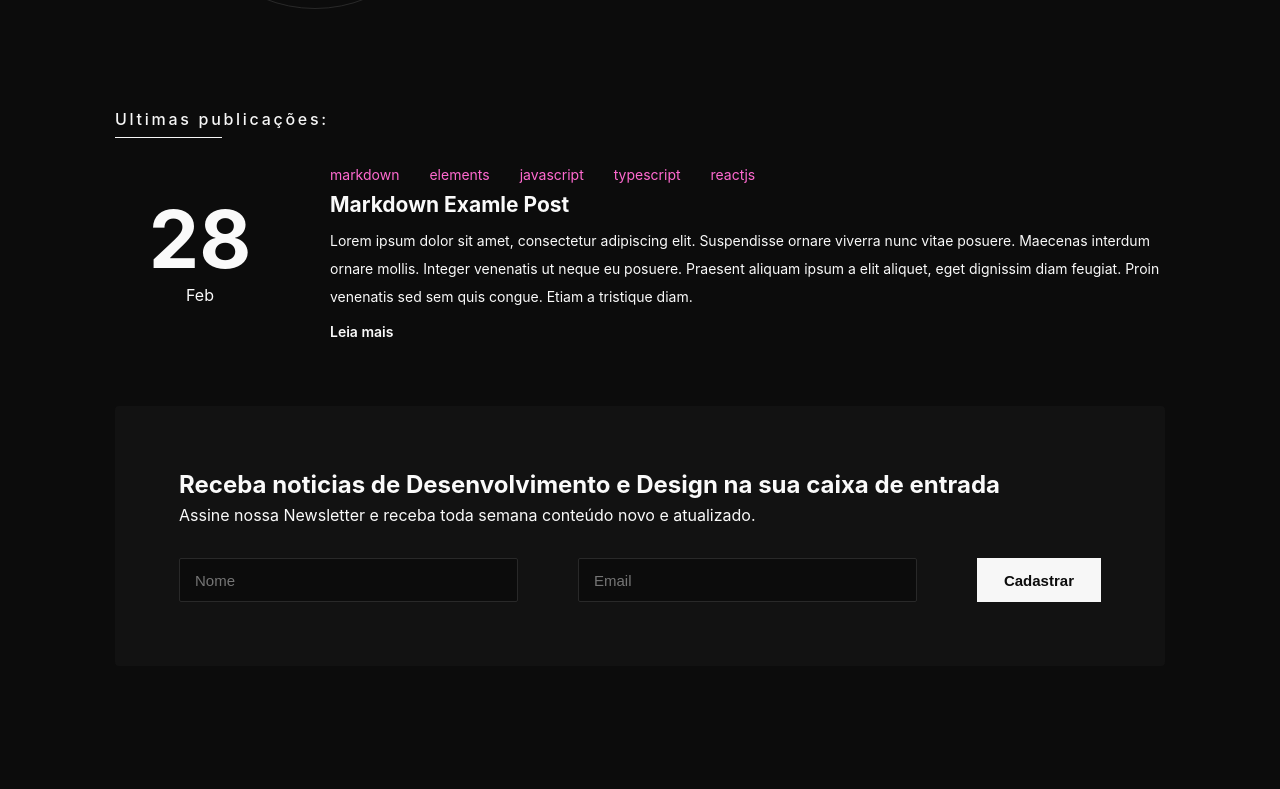
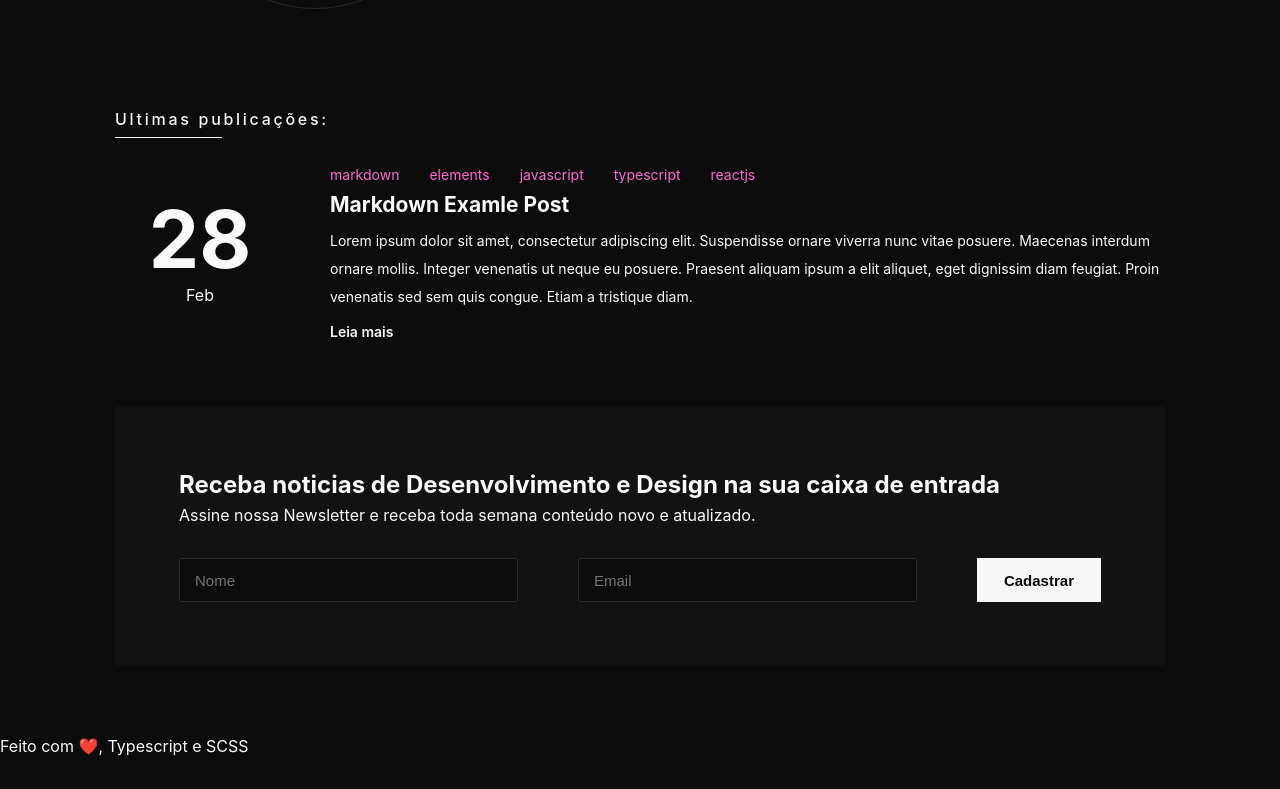
Before and after one commit to Rychillie/old-Rychillie.net, a Next.js app: page / in a window 1280 px wide. Shown: the part 457-1246 px from the top of the page. Before the commit the page ends 1187 px from the top, so only its background shows below. Built offline with nearby package versions, Linux system fonts and the light colour scheme.

Commit message:
Creating Footer

```diff
--- /dev/null
+++ b/src/components/footer/footer.tsx
@@ -0,0 +1,12 @@
+import Link from "next/link";
+import styles from "../../styles/components/Footer/Footer.module.scss";
+
+const Footer = (): JSX.Element => {
+  return (
+    <footer>
+      <p>Feito com ❤️, Typescript e SCSS</p>
+    </footer>
+  );
+};
+
+export default Footer;
--- a/src/layouts/PageLayout.tsx
+++ b/src/layouts/PageLayout.tsx
@@ -4,6 +4,7 @@ import styles from "../styles/layouts/Page.module.scss";
 
 import NavBar from "../components/navbar";
 import NewsLetter from "../components/NewsletterForm";
+import Footer from "../components/footer/footer";
 
 interface PageLayoutProps {
   title: string;
@@ -55,6 +56,8 @@ export default function PageLayout(props: PageLayoutProps) {
         </main>
 
         <NewsLetter />
+
+        <Footer />
       </>
     </>
   );
--- a/src/layouts/PostLayout.tsx
+++ b/src/layouts/PostLayout.tsx
@@ -7,6 +7,7 @@ import NavBar from "../components/navbar";
 import TagsList from "../components/post/tagsList";
 import NewsLetter from "../components/NewsletterForm";
 import Share from "../components/share";
+import Footer from "../components/footer/footer";
 
 interface PostLayoutProps {
   title: string;
@@ -91,6 +92,8 @@ export default function PostLayout(props: PostLayoutProps) {
         </main>
 
         <NewsLetter />
+
+        <Footer />
       </>
     </>
   );
--- a/src/pages/index.tsx
+++ b/src/pages/index.tsx
@@ -10,6 +10,7 @@ import NavBar from "../components/navbar";
 import Header from "../components/header";
 import Card from "../components/post/card";
 import NewsLetter from "../components/NewsletterForm";
+import Footer from "../components/footer/footer";
 
 interface HomeProps {
   posts: Array<{
@@ -53,6 +54,8 @@ export default function Home(props: HomeProps) {
       </main>
 
       <NewsLetter />
+
+      <Footer />
     </>
   );
 }
```
Also changed, not shown: src/styles/components/Footer/Footer.module.scss (added).
